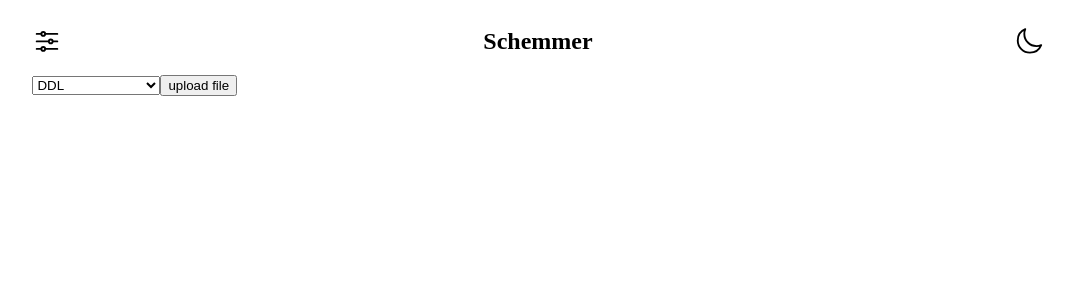
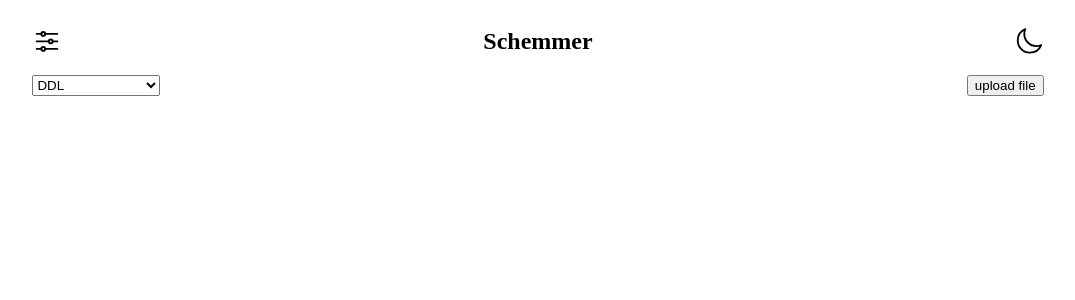
Before and after one commit to dbeimer/schemmer, a React (Create React App) app: page / in a window 1280 px wide. Shown: the top 300 px of the page, without its empty margins (102-1177 px from the left). Built offline with nearby package versions, Linux system fonts and the light colour scheme.

Commit message:
some changes

```diff
--- a/src/App.js
+++ b/src/App.js
@@ -59,7 +59,7 @@ function App() {
           <DarkThemeButton dark={darkTheme} changeTheme={changeTheme} />
         </div>
       </header >
-      <form className='container' onSubmit={(e) => {
+      <form className='container controls-container' onSubmit={(e) => {
         e.preventDefault()
       }}>
         <input type="file" className='button hidden' onChange={handleChange} ref={inputRef} multiple={false} />
--- a/src/generator.js
+++ b/src/generator.js
@@ -145,7 +145,8 @@ async function generateSchema(data) {
   let schemaStrings ={
     'ddl':'',
     'bq-schema':'',
-    'js-object':''
+    'js-object':'',
+    'columns':''
   }
   for (const [index, column] of schema.entries()) {
     let end = index === schema.length - 1 ? '\n' : ',\n'
--- a/src/style.css
+++ b/src/style.css
@@ -13,6 +13,14 @@
   cursor:pointer;
 }
 
+.controls-container{
+  display: flex;
+  justify-content: space-between;
+}
+.controls-container select{
+  max-width: 300px;
+}
+
 .hidden{
   display:none;
 }
```
